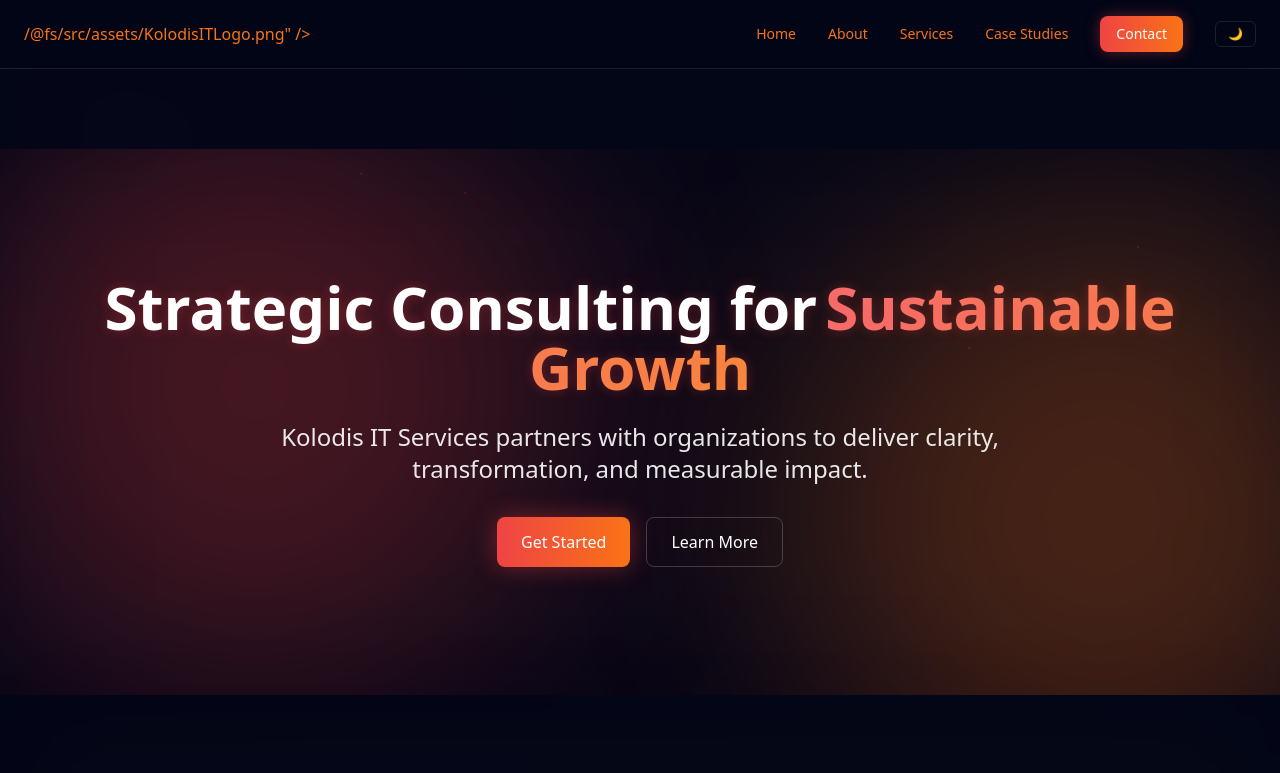
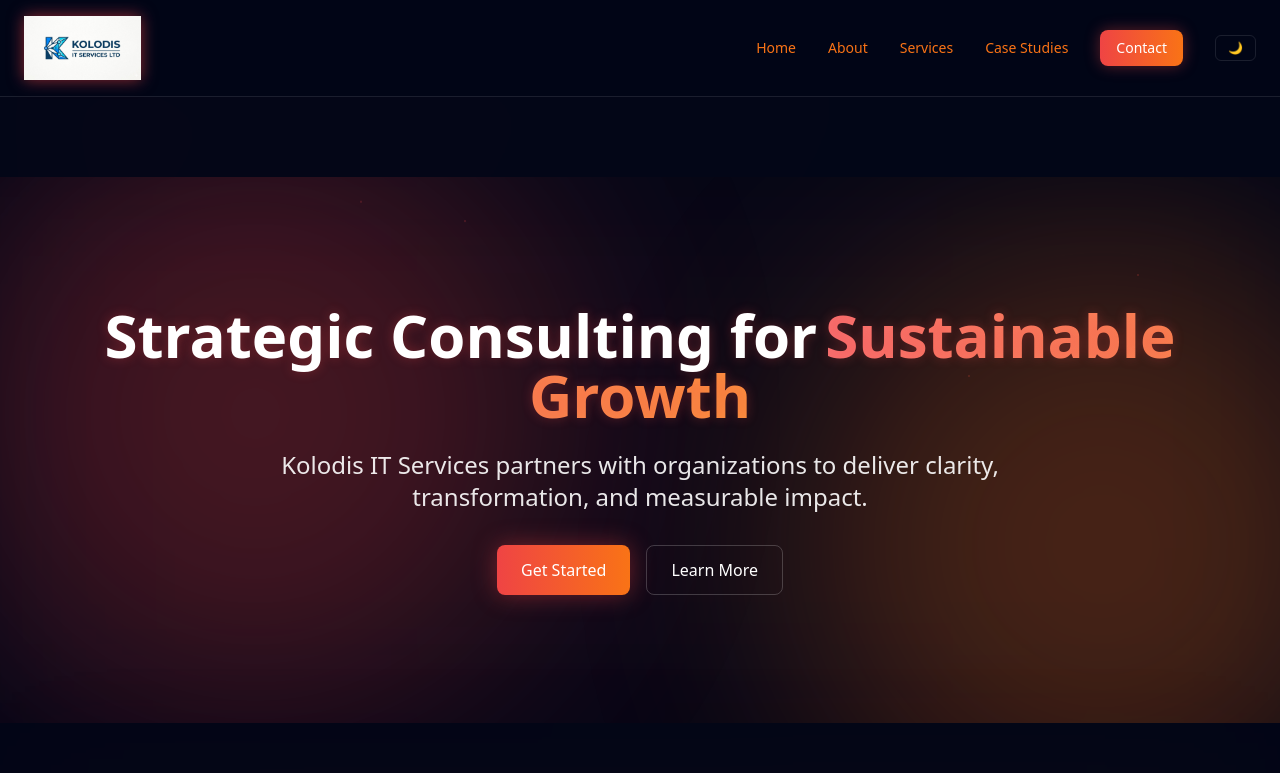
Before and after one commit to NeilKolodis/Kolodis, a React (Vite) app: page / in a window 1280 px wide. Shown: the top 773 px of the page. Built offline with nearby package versions, Linux system fonts and the light colour scheme.

Commit message:
Update Navbar.jsx

```diff
--- a/src/components/Navbar.jsx
+++ b/src/components/Navbar.jsx
@@ -8,13 +8,16 @@
   const [open, setOpen] = useState(false)
 
   return (
-    <nav className="sticky top-0 z-50 backdrop-blur-lg bg-[#020617]/80 border-b border-white/10 relative">
+    <nav className="sticky top-0 z-50 backdrop-blur-lg bg-[#020617]/80 border-b border-white/10">
 
       <div className="max-w-7xl mx-auto px-6 py-4 flex items-center justify-between">
 
-        {/* 🔴 Logo */}
+        {/* 🔴 ✅ FIXED LOGO */}
         <Link to="/" className="flex items-center gap-2">
-          {logo}"
+          <img
+            src={logo}
+            alt="Kolodis IT Services logo"
+            className="h-16 w-auto drop-shadow-[0_0_8px_rgba(239,68,68,0.6)] hover:drop-shadow-[0_0_16px_rgba(239,68,68,0.9)] transition"
           />
         </Link>
 
@@ -46,7 +49,6 @@
         <button
           onClick={() => setOpen(!open)}
           className="md:hidden text-white text-2xl"
-          aria-label="Toggle menu"
         >
           {open ? "✕" : "☰"}
         </button>
@@ -72,7 +74,6 @@
             Case Studies
           </Link>
 
-          {/* 🔴 CTA */}
           <Link
             onClick={() => setOpen(false)}
             to="/contact"
@@ -81,7 +82,7 @@
             Contact
           </Link>
 
-          {/* 🌙 Theme Toggle */}
+          {/* Theme Toggle */}
           <button
             onClick={() => setTheme(theme === "dark" ? "light" : "dark")}
             className="w-full border border-white/10 rounded-lg px-4 py-2 text-sm hover:border-red-400 transition"
```
